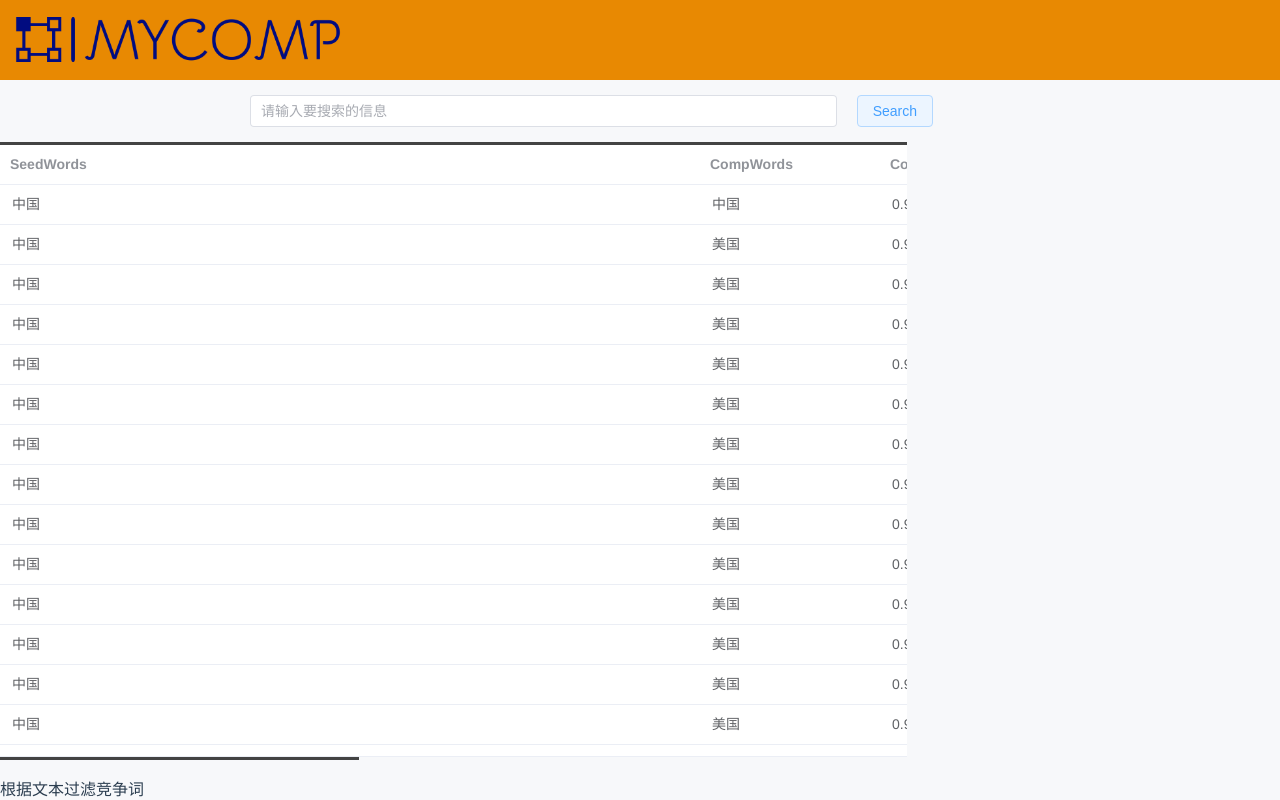
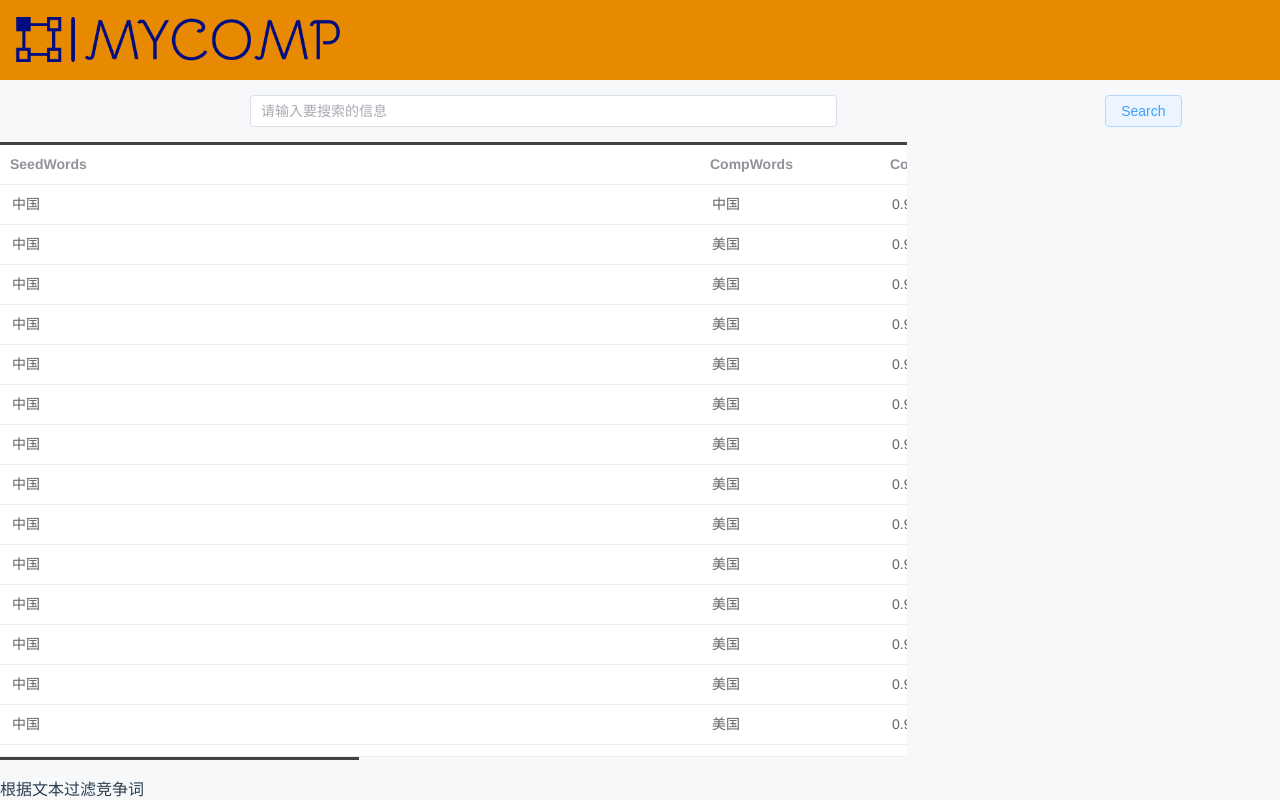
Before and after one commit to kissjerryfan/compkey_front, a Vue app: page / in a window 1280 px wide. Shown: the top 800 px of the page. Built offline with nearby package versions, Linux system fonts and the light colour scheme.

Commit message:
fix the bug of button

```diff
--- a/src/App.vue
+++ b/src/App.vue
@@ -5,11 +5,11 @@
     </el-col>
   </el-row>
   <el-row class="search">
-    <el-col :span="11">
-      <EnterSearch class="input"></EnterSearch>
+    <el-col :span="11" class="input">
+      <EnterSearch></EnterSearch>
     </el-col>
-    <el-col :span="4">
-      <InformationSearch class="searchBtn"></InformationSearch>
+    <el-col :span="4" class="searchBtn">
+      <InformationSearch></InformationSearch>
     </el-col>
     <el-col :span="7">
 
@@ -73,7 +73,7 @@ body{
 }
 
 .searchBtn{
-  margin-left: 270px;
+  margin-left: 200px;
 }
 
 body{
```
